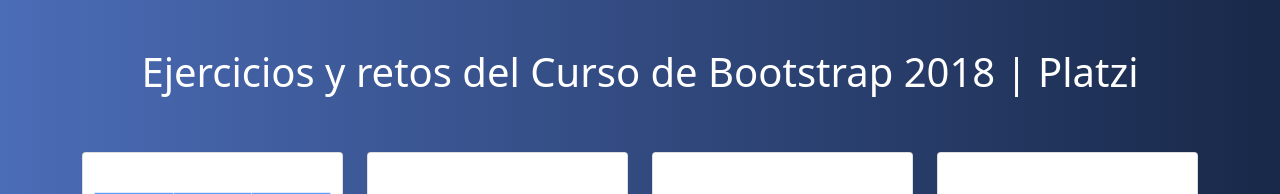
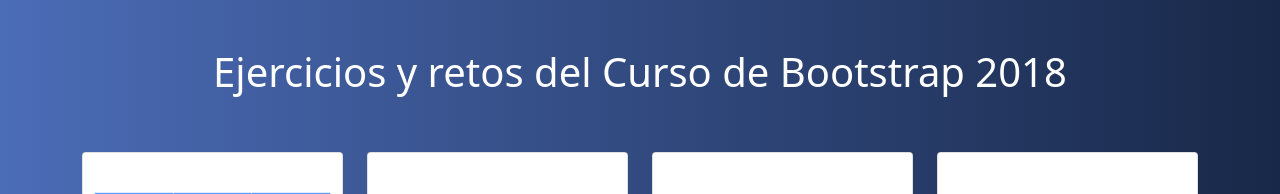
Before and after one commit to saucedoinfo/curso_de_bootstrap_2018_platzi, a website: page index.html in a window 1280 px wide. Shown: the top 194 px of the page. Drawn offline with Linux system fonts and the light colour scheme.

Commit message:
se agrega favicon

```diff
--- a/index.html
+++ b/index.html
@@ -5,12 +5,13 @@
 		<meta http-equiv="X-UA-Compatible" content="IE=edge" />
 		<meta name="viewport" content="width=device-width, initial-scale=1.0" />
 		<link rel="stylesheet" href="./css/custom.css" />
+		<link rel="shortcut icon" href="/images/favicon.svg">
 		<title>Curso Bootstrap 2018 - Platzi</title>
 	</head>
 	<body class="bg-super vw-100 vh-100">
 		<div class="container">
 			<h1 class="h1 py-5 d-flex justify-content-center text-white">
-				Ejercicios y retos del Curso de Bootstrap 2018 | Platzi
+				Ejercicios y retos del Curso de Bootstrap 2018
 			</h1>
 			<div class="row g-4">
 				<div class="col-12 col-sm-6 col-xl-3 ">
```
Also changed, not shown: images/favicon.svg (added).
